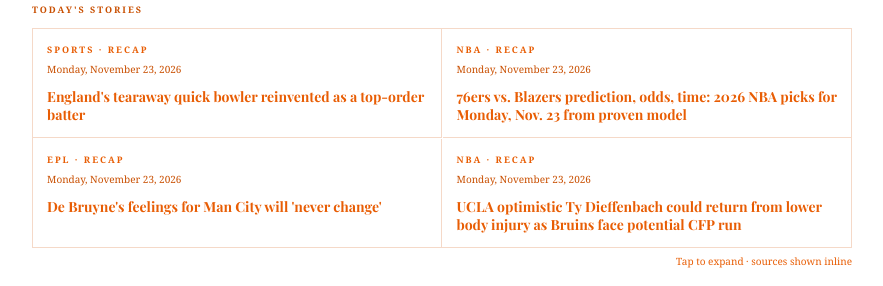
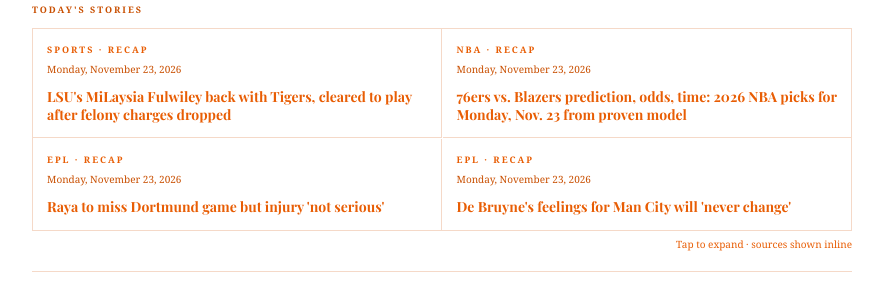
Before and after one commit to ashermorgan8811/Sports-news3, a plain HTML site: page index.html in a window 1280 px wide. Shown: the part 977-1263 px from the top of the page, without its empty margins (198-1081 px from the left). Drawn offline with nearby package versions, Linux system fonts and the light colour scheme; a web font is replaced by a local one.

Commit message:
Daily update 2026-11-23 22:10 UTC

```diff
--- a/index.html
+++ b/index.html
@@ -325,16 +325,16 @@ const ALL_LEADS = [
   {id:'live_0',tag:'NBA · Today',date:'Monday, November 23, 2026',query:'basketball nba arena game action',seed:327,headline:'Use DraftKings promo code to get $200 bonus bets, free NBA League Pass for Commanders vs. Bengals on MNF',deck:'DraftKings offers $200 in bonus bets and three free months of NBA League Pass after your first $5 wager for Commanders vs. Bengals on Monday...',body:['DraftKings offers $200 in bonus bets and three free months of NBA League Pass after your first $5 wager for Commanders vs. Bengals on Monday Night Football','Source: CBS Sports.'],sources:[{o:'CBS Sports',d:'Live RSS feed'}]},
   {id:'live_1',tag:'EPL · Today',date:'Monday, November 23, 2026',query:'soccer football stadium crowd match',seed:328,headline:'\'No-one\'s coming to save us\' - but how can Man Utd save themselves?',deck:'How does Mauricio Pochettino halt Manchester United\'s desperate slide towards the foot of the Premier League...',body:['How does Mauricio Pochettino halt Manchester United\'s desperate slide towards the foot of the Premier League','Source: BBC Sport.'],sources:[{o:'BBC Sport',d:'Live RSS feed'}]},
   {id:'live_2',tag:'NCAA · Today',date:'Monday, November 23, 2026',query:'basketball college arena crowd',seed:329,headline:'Arkansas Sports Betting 2026: Best Legal AR Sportsbooks & Betting Apps',deck:'Find the best Arkansas sports betting apps in November 2026, and all you need to know about Arkansas sports betting....',body:['Find the best Arkansas sports betting apps in November 2026, and all you need to know about Arkansas sports betting.','Source: CBS Sports.'],sources:[{o:'CBS Sports',d:'Live RSS feed'}]},
-  {id:'live_3',tag:'NFL · Today',date:'Monday, November 23, 2026',query:'american football stadium crowd field',seed:330,headline:'DK Metcalf will not be suspended by the NFL after getting ejected during Steelers\' loss to Eagles',deck:'Metcalf may face other discipline by the NFL for his actions...',body:['Metcalf may face other discipline by the NFL for his actions','Source: CBS Sports.'],sources:[{o:'CBS Sports',d:'Live RSS feed'}]},
+  {id:'live_3',tag:'NFL · Today',date:'Monday, November 23, 2026',query:'american football stadium crowd field',seed:330,headline:'\'Monday Night Football\' prediction, odds, time: Bengals vs. Commanders picks from expert on a 35-18 roll',deck:'R.J. White reveals his picks for Cincinnati Bengals vs. Washington Commanders in the 2026 Week 11 \'Monday Night Football\' matchup...',body:['R.J. White reveals his picks for Cincinnati Bengals vs. Washington Commanders in the 2026 Week 11 \'Monday Night Football\' matchup','Source: CBS Sports.'],sources:[{o:'CBS Sports',d:'Live RSS feed'}]},
   {id:'live_4',tag:'Sports · Today',date:'Monday, November 23, 2026',query:'sports arena crowd cheering',seed:331,headline:'England, Northern Ireland, Scotland & Wales to host 2035 Women\'s World Cup',deck:'The United Kingdom will host a football World Cup for the first time since 1966....',body:['The United Kingdom will host a football World Cup for the first time since 1966.','Source: BBC Sport.'],sources:[{o:'BBC Sport',d:'Live RSS feed'}]}
 ];
 
 const ALL_RECAPS = [
   {id:'recap_0',tag:'NBA · Recap',date:'Monday, November 23, 2026',query:'basketball nba arena game action',seed:377,headline:'76ers vs. Blazers prediction, odds, time: 2026 NBA picks for Monday, Nov. 23 from proven model',teams:'',body:['SportsLine\'s model reveals its Portland Trail Blazers vs. Philadelphia 76ers best bets on Monday night'],km:'',sources:[{o:'CBS Sports',d:'Live RSS feed'}]},
-  {id:'recap_1',tag:'NBA · Recap',date:'Monday, November 23, 2026',query:'basketball nba arena game action',seed:378,headline:'UCLA optimistic Ty Dieffenbach could return from lower body injury as Bruins face potential CFP run',teams:'',body:['Good news could be on the horizon for UCLA in the Big Ten title and CFP picture'],km:'',sources:[{o:'CBS Sports',d:'Live RSS feed'}]},
-  {id:'recap_2',tag:'EPL · Recap',date:'Monday, November 23, 2026',query:'soccer football stadium crowd match',seed:379,headline:'De Bruyne\'s feelings for Man City will \'never change\'',teams:'',body:['Kevin de Bruyne says he has "love" for Manchester City\'s owners and his feelings for the club will "never change" despite being found guilty of breaching the Premier League\'s financial rules.'],km:'',sources:[{o:'BBC Sport',d:'Live RSS feed'}]},
-  {id:'recap_3',tag:'EPL · Recap',date:'Monday, November 23, 2026',query:'soccer football stadium crowd match',seed:380,headline:'Raya to miss Dortmund game but injury \'not serious\'',teams:'',body:['Arsenal goalkeeper David Raya will miss Tuesday\'s Champions League game against Borussia Dortmund but his shoulder injury will not require an operation.'],km:'',sources:[{o:'BBC Sport',d:'Live RSS feed'}]},
-  {id:'recap_4',tag:'Sports · Recap',date:'Monday, November 23, 2026',query:'sports arena crowd cheering',seed:381,headline:'England\'s tearaway quick bowler reinvented as a top-order batter',teams:'',body:['Katie George was once a tearaway fast bowler but, after years of injury pain, tells BBC Sport about reinventing herself as a top-order batter.'],km:'',sources:[{o:'BBC Sport',d:'Live RSS feed'}]}
+  {id:'recap_1',tag:'EPL · Recap',date:'Monday, November 23, 2026',query:'soccer football stadium crowd match',seed:378,headline:'De Bruyne\'s feelings for Man City will \'never change\'',teams:'',body:['Kevin de Bruyne says he has "love" for Manchester City\'s owners and his feelings for the club will "never change" despite being found guilty of breaching the Premier League\'s financial rules.'],km:'',sources:[{o:'BBC Sport',d:'Live RSS feed'}]},
+  {id:'recap_2',tag:'EPL · Recap',date:'Monday, November 23, 2026',query:'soccer football stadium crowd match',seed:379,headline:'Raya to miss Dortmund game but injury \'not serious\'',teams:'',body:['Arsenal goalkeeper David Raya will miss Tuesday\'s Champions League game against Borussia Dortmund but his shoulder injury will not require an operation.'],km:'',sources:[{o:'BBC Sport',d:'Live RSS feed'}]},
+  {id:'recap_3',tag:'Sports · Recap',date:'Monday, November 23, 2026',query:'sports arena crowd cheering',seed:380,headline:'England\'s tearaway quick bowler reinvented as a top-order batter',teams:'',body:['Katie George was once a tearaway fast bowler but, after years of injury pain, tells BBC Sport about reinventing herself as a top-order batter.'],km:'',sources:[{o:'BBC Sport',d:'Live RSS feed'}]},
+  {id:'recap_4',tag:'Sports · Recap',date:'Monday, November 23, 2026',query:'sports arena crowd cheering',seed:381,headline:'LSU\'s MiLaysia Fulwiley back with Tigers, cleared to play after felony charges dropped',teams:'',body:['Fulwiley still faces three misdemeanor charges after allegedly hitting a police officer with a vehicle'],km:'',sources:[{o:'CBS Sports',d:'Live RSS feed'}]}
 ];
 
 const ALL_STATS = [
```
